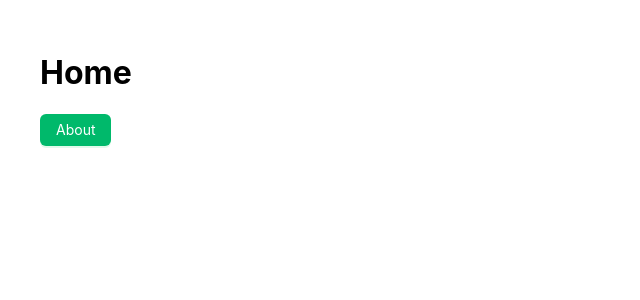
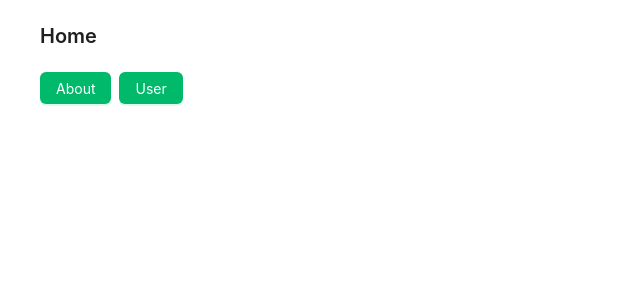
Before and after one commit to xlorne/mvvm-react, a React (Create React App) app: page / in a window 1280 px wide. Shown: the top 300 px of the page, without its empty margins (0-640 px from the left). Built offline with nearby package versions, Linux system fonts and the light colour scheme.

Commit message:
add page

```diff
--- a/src/page/about/index.tsx
+++ b/src/page/about/index.tsx
@@ -11,9 +11,9 @@ const About = () => {
         navigate('/');
     }
     return (
-        <PageContainer>
-            <h1>About</h1>
-
+        <PageContainer
+            title="About"
+        >
             <div>
                 <Space>
                     <Button onClick={handleClick} type="primary">Home</Button>
--- a/src/page/home/index.tsx
+++ b/src/page/home/index.tsx
@@ -7,16 +7,19 @@ const Home = () => {
 
     const navigate = useNavigate();
 
-    const handleClick = () => {
-        navigate('/about');
+    const goPage = (page:string) => {
+        navigate(page);
     }
+
     return (
-        <PageContainer>
-            <h1>Home</h1>
-
+        <PageContainer
+            title="Home"
+        >
             <div>
                 <Space>
-                    <Button onClick={handleClick} type="primary">About</Button>
+                    <Button onClick={()=>goPage('/about')} type="primary">About</Button>
+
+                    <Button onClick={()=>goPage('/user')} type="primary">User</Button>
                 </Space>
             </div>
 
--- /dev/null
+++ b/src/page/user/index.tsx
@@ -0,0 +1,15 @@
+import React  from "react";
+import {ProTable} from "@ant-design/pro-components";
+
+const User = () => {
+    return (
+        <ProTable
+            dataSource={[]}
+            columns={[]}
+            rowKey="id"
+            headerTitle="User List"
+        />
+    );
+}
+
+export default User;
--- a/src/routes/index.tsx
+++ b/src/routes/index.tsx
@@ -1,6 +1,7 @@
 import {createBrowserRouter} from "react-router-dom";
 import Home from "../page/home";
 import About from "../page/about";
+import User from "../page/user";
 
 export const routes = createBrowserRouter([
     {
@@ -11,4 +12,8 @@ export const routes = createBrowserRouter([
         path: '/about',
         element: <About/>,
     },
+    {
+        path: '/user',
+        element: <User/>,
+    },
 ]);
```
